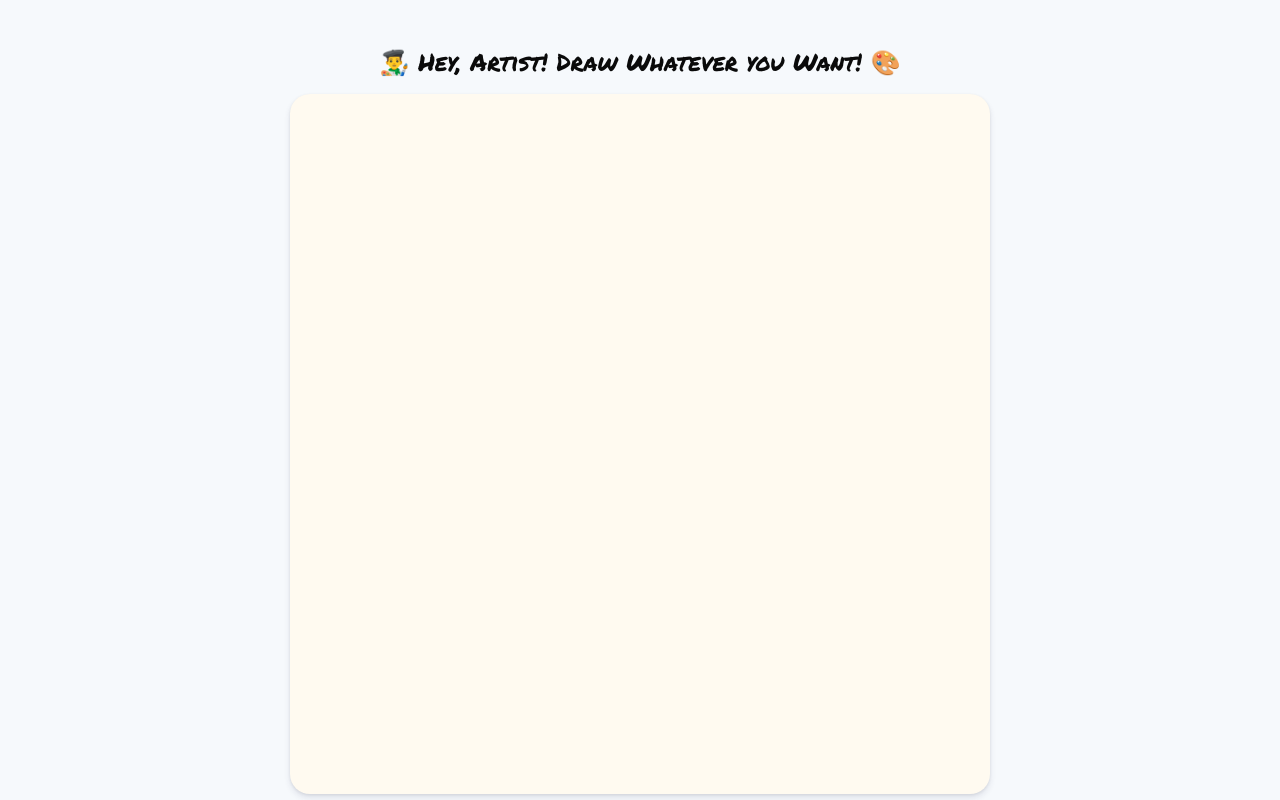
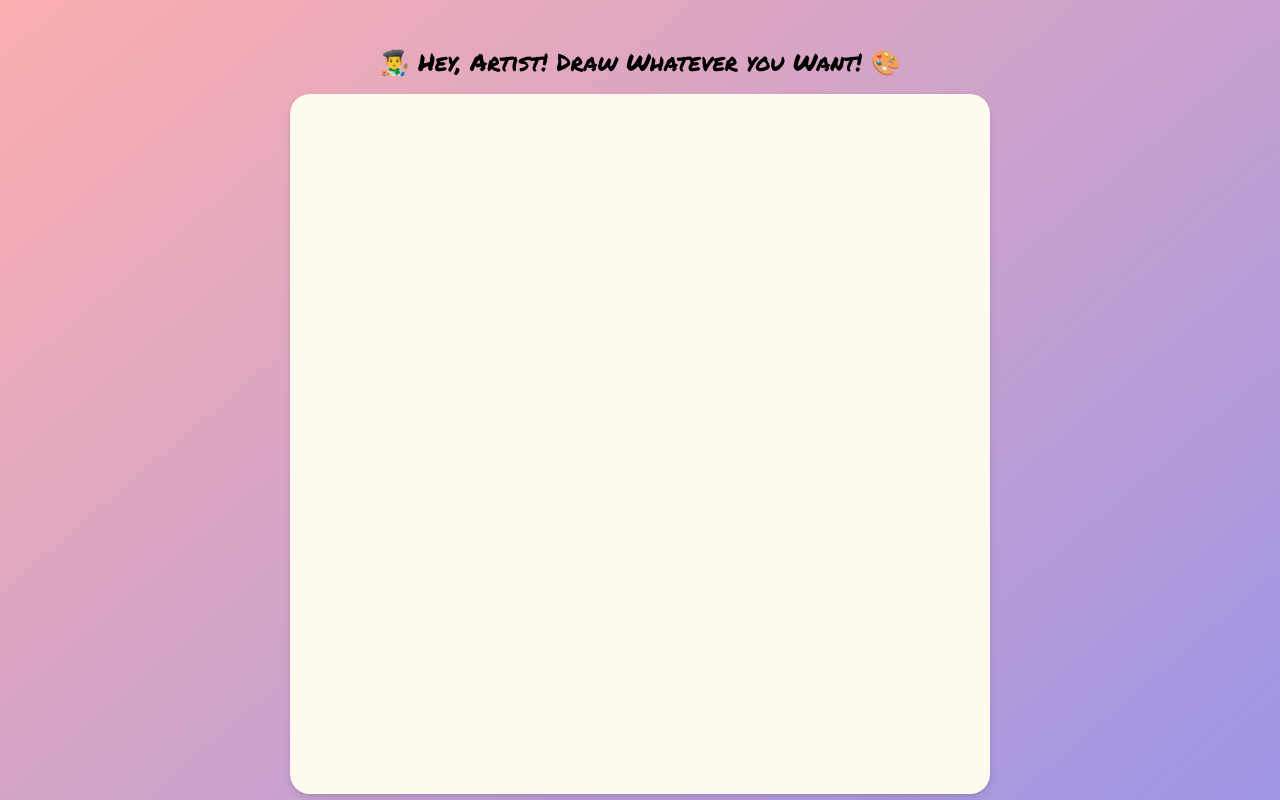
Before and after one commit to yekyung2/vanilajs_paintingpad, a plain HTML site: page index.html in a window 1280 px wide. Shown: the top 800 px of the page. Drawn offline with Linux system fonts and the light colour scheme.

Commit message:
add bg color gradient

```diff
--- a/style.css
+++ b/style.css
@@ -1,17 +1,21 @@
 @import "reset.css";
 body{
-    background-color: #f6f9fc;
+    /* background: linear-gradient(to right, #fbcac9, #8ca6ce); */
+    background: linear-gradient(to bottom right, #fcafaf, #8f91ee);
+    /* background-color: #f6f9fc; */
     display: flex;
     flex-direction: column;
     align-items: center;
     padding-top: 50px;
     padding: 50px;
     font-family:Permanent Marker;
+    padding-bottom: 100px;
 }
 h1{
     font-size: x-large;
     margin-bottom: 20px;
-    color: rgb(10, 10, 10);
+    color:black;
+    text-align: center;
 }
 
 .canvas{
```
